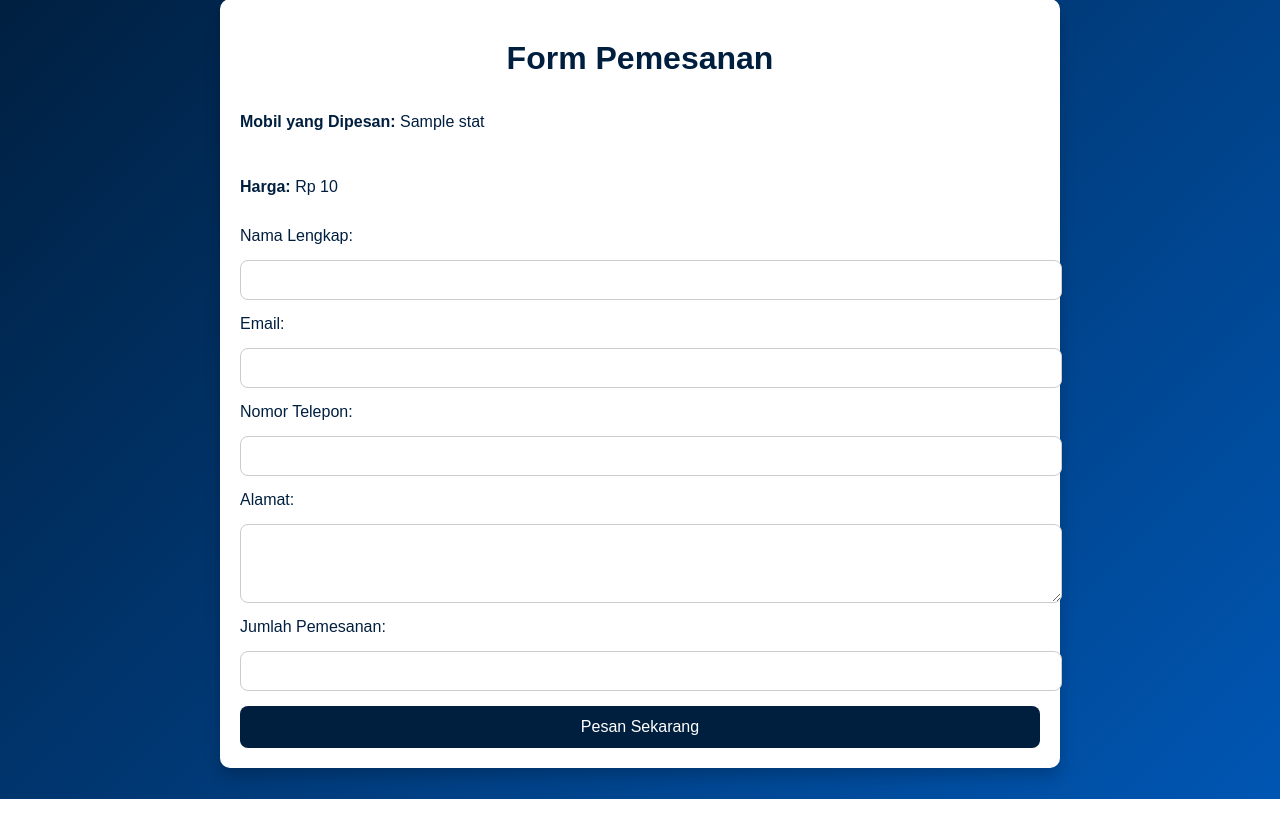
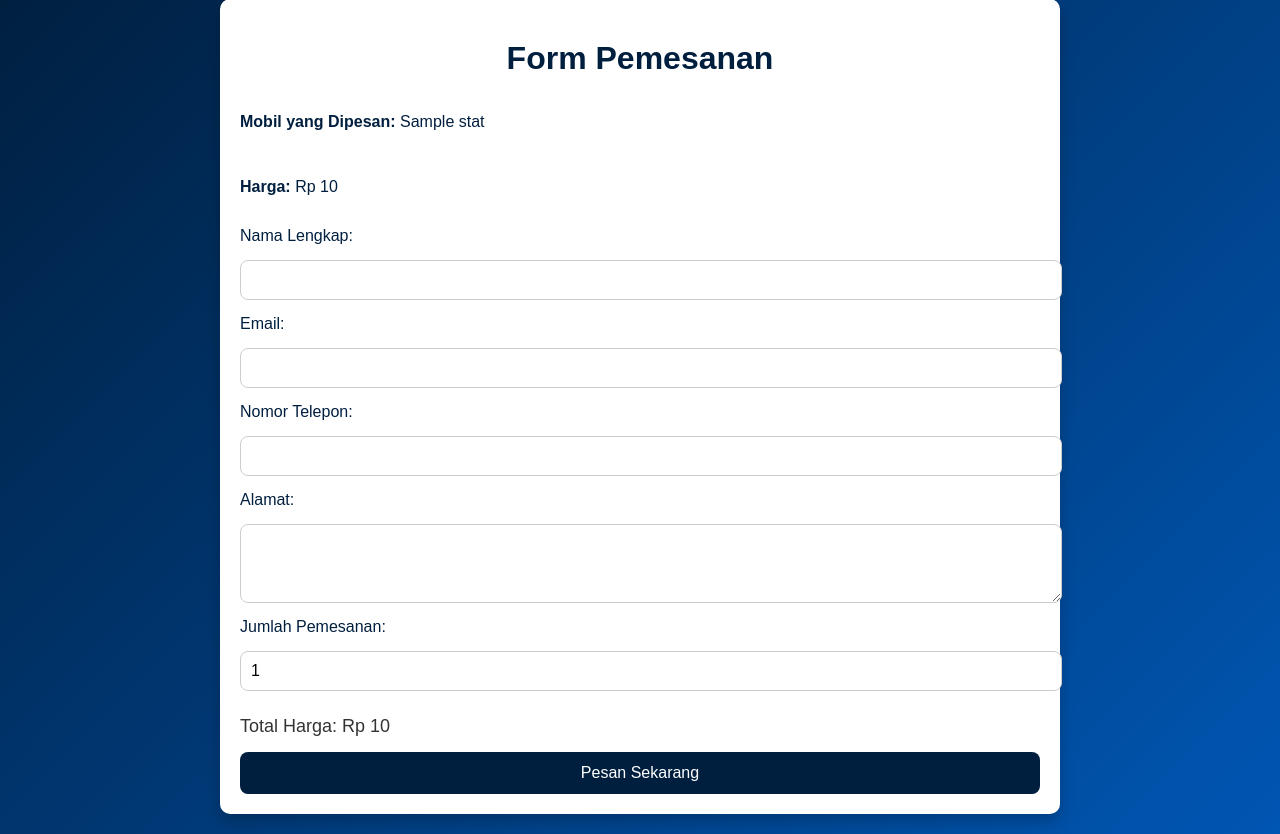
Before and after one commit to defri105/PemWeb_Showroom, a PHP site: the page made by pemesanan.php in a window 1280 px wide. Shown: the part 21-855 px from the top of the page. Before the commit the page ends 820 px from the top, so only its background shows below. Run offline with PHP 8.4, Linux system fonts and the light colour scheme; tables that the repository leaves empty or names only in its code hold one stand-in row (values such as "Sample post").

Commit message:
AJAX Price pemesanan

```diff
--- a/pemesanan.php
+++ b/pemesanan.php
@@ -55,6 +55,7 @@ if (!$car) {
     <meta name="viewport" content="width=device-width, initial-scale=1.0">
     <title>Pemesanan</title>
     <link rel="stylesheet" href="css/style.css">
+    <script src="https://code.jquery.com/jquery-3.6.0.min.js"></script>
     <style>
         body {
             font-family: Arial, sans-serif;
@@ -127,6 +128,12 @@ if (!$car) {
             background-color: #f8d7da;
             color: #721c24;
         }
+
+        .price-update {
+            font-size: 18px;
+            color: #333;
+            margin-top: 10px;
+        }
     </style>
 </head>
 <body>
@@ -137,7 +144,7 @@ if (!$car) {
         <form method="POST">
             <input type="hidden" name="car_id" value="<?php echo htmlspecialchars($car['id']); ?>">
             <p><strong>Mobil yang Dipesan:</strong> <?php echo htmlspecialchars($car['car_name']); ?></p>
-            <p><strong>Harga:</strong> Rp <?php echo number_format($car['price'], 0, ',', '.'); ?></p>
+            <p><strong>Harga:</strong> Rp <span id="price"><?php echo number_format($car['price'], 0, ',', '.'); ?></span></p>
 
             <label for="name">Nama Lengkap:</label>
             <input type="text" id="name" name="name" required>
@@ -152,10 +159,31 @@ if (!$car) {
             <textarea id="address" name="address" rows="3" required></textarea>
 
             <label for="quantity">Jumlah Pemesanan:</label>
-            <input type="number" id="quantity" name="quantity" min="1" required>
+            <input type="number" id="quantity" name="quantity" min="1" value="1" required>
+
+            <!-- Price Update -->
+            <div class="price-update">
+                Total Harga: Rp <span id="total-price"><?php echo number_format($car['price'], 0, ',', '.'); ?></span>
+            </div>
 
             <button type="submit">Pesan Sekarang</button>
         </form>
     </div>
+
+    <script>
+        $(document).ready(function() {
+            // Update total price when quantity changes
+            $('#quantity').on('input', function() {
+                var quantity = $(this).val();
+                var carPrice = <?php echo $car['price']; ?>;
+
+                // Calculate the total price
+                var totalPrice = carPrice * quantity;
+
+                // Update the price display
+                $('#total-price').text(totalPrice.toLocaleString());
+            });
+        });
+    </script>
 </body>
 </html>
```
